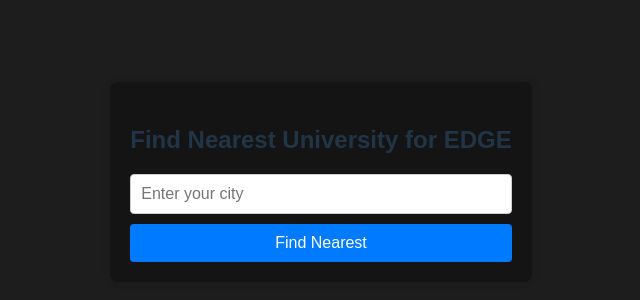
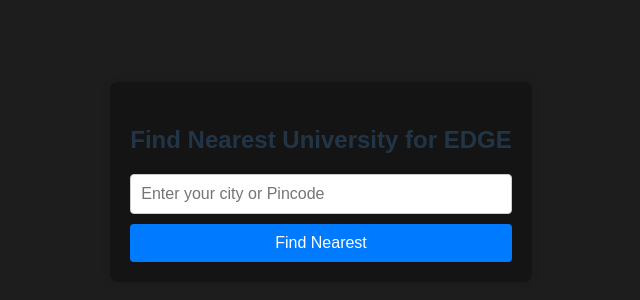
Before and after one commit to ajayghodake/NearestUniversities, a React (Vite) app: page / in a window 1280 px wide. Shown: the part 218-518 px from the top of the page, without its empty margins (319-959 px from the left). Built offline with nearby package versions, Linux system fonts and the light colour scheme.

Commit message:
pincode updated

```diff
--- a/src/App.jsx
+++ b/src/App.jsx
@@ -19,7 +19,7 @@ export default function App() {
         <input
           type="text"
           className="input"
-          placeholder="Enter your city"
+          placeholder="Enter your city or Pincode"
           value={city}
           onChange={(e) => setCity(e.target.value)}
         />
```
